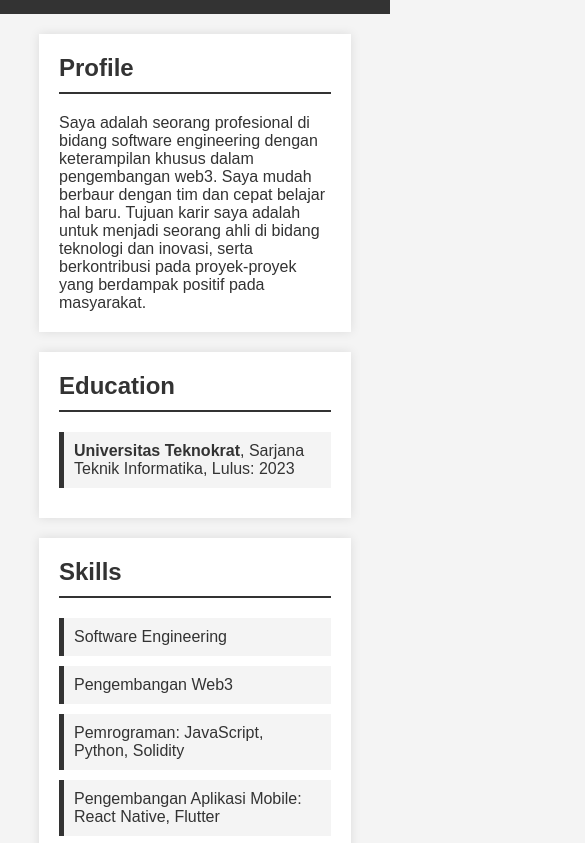
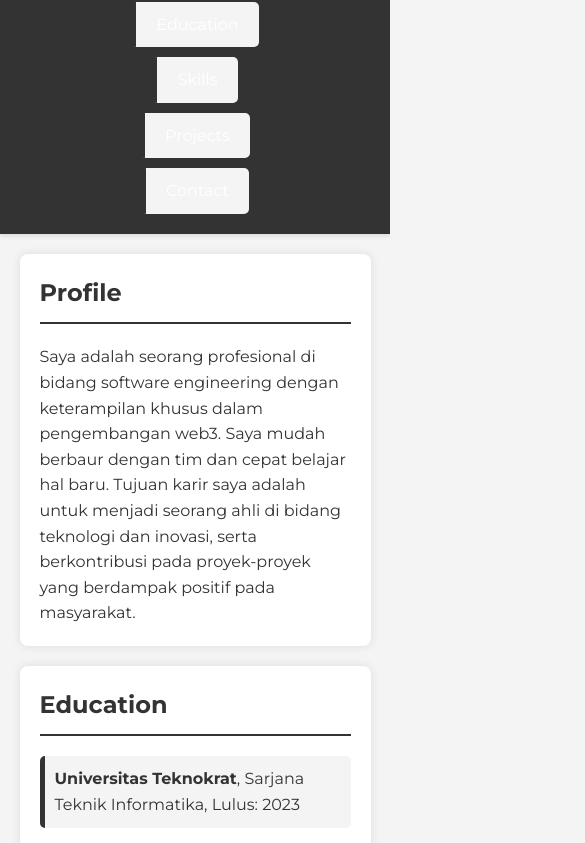
Before and after one commit to ada682/cv, a plain HTML site: page index.html in a window 390 px wide. Shown: the part 110-953 px from the top of the page, 585 px wide, since content can reach past the window. Drawn offline with Linux system fonts and the light colour scheme.

Commit message:
Update styles.css

```diff
--- a/styles.css
+++ b/styles.css
@@ -6,27 +6,29 @@
 }
 
 body {
-    font-family: 'Arial', sans-serif;
+    font-family: 'Montserrat', sans-serif;
     background-color: #f4f4f4;
     color: #333;
+    line-height: 1.6;
 }
 
 header {
     background-color: #333;
     color: #fff;
-    padding: 20px 0;
+    padding: 10px 0;
+    box-shadow: 0 2px 4px rgba(0,0,0,0.1);
 }
 
 header nav {
     display: flex;
     justify-content: space-between;
     align-items: center;
-    width: 80%;
+    width: 90%;
     margin: auto;
 }
 
 header .logo {
-    font-size: 1.5em;
+    font-size: 1.8em;
     font-weight: bold;
 }
 
@@ -42,10 +44,14 @@ header ul li {
 header ul li a {
     color: #fff;
     text-decoration: none;
+    padding: 5px 10px;
+    transition: background 0.3s ease, color 0.3s ease;
 }
 
 header ul li a:hover {
-    text-decoration: underline;
+    background: #555;
+    color: #fff;
+    border-radius: 5px;
 }
 
 .container {
@@ -54,6 +60,7 @@ header ul li a:hover {
     padding: 20px;
     background: #fff;
     box-shadow: 0 0 10px rgba(0,0,0,0.1);
+    border-radius: 8px;
 }
 
 h2 {
@@ -71,6 +78,7 @@ ul li {
     padding: 10px;
     background: #f4f4f4;
     border-left: 5px solid #333;
+    border-radius: 5px;
 }
 
 footer {
@@ -93,3 +101,23 @@ footer {
     opacity: 1;
     transform: translateY(0);
 }
+
+@media (max-width: 768px) {
+    header nav {
+        flex-direction: column;
+    }
+
+    header ul {
+        flex-direction: column;
+        align-items: center;
+    }
+
+    header ul li {
+        margin-left: 0;
+        margin-bottom: 10px;
+    }
+
+    .container {
+        width: 90%;
+    }
+}
```
